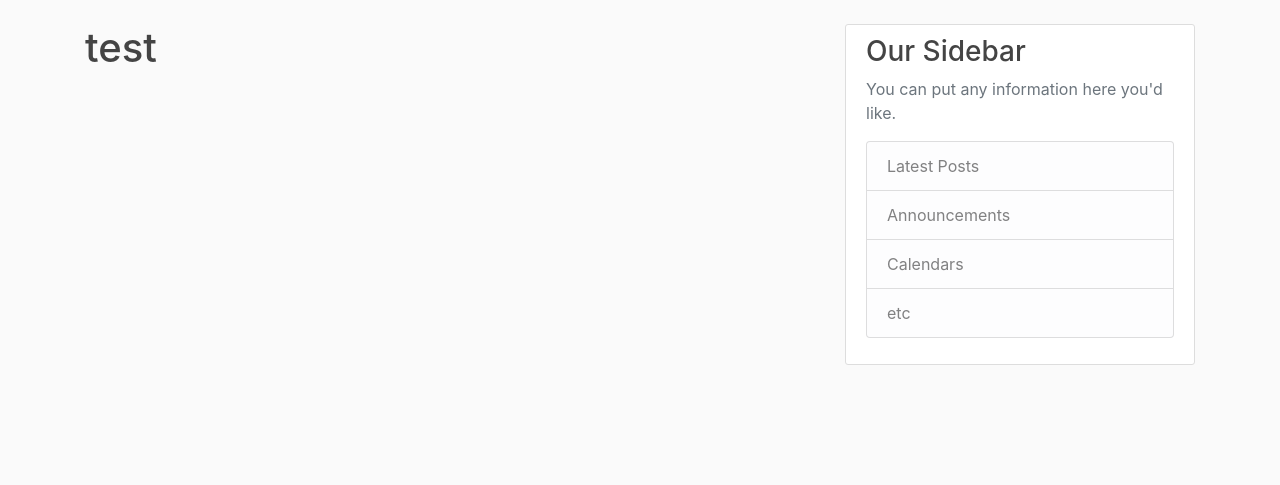
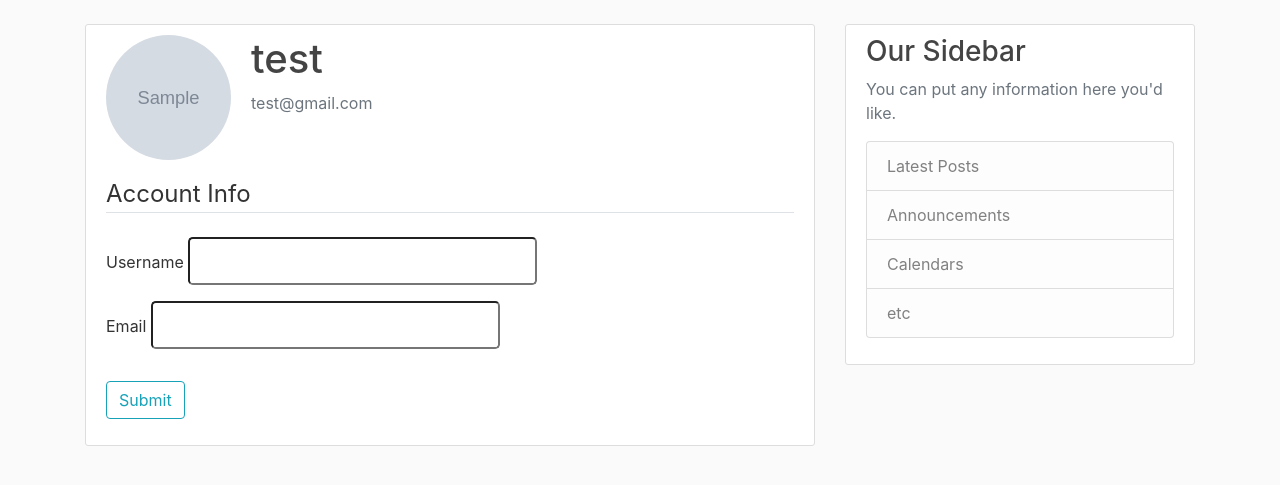
Before and after one commit to ajaynimmala-dev/FLASK_PROJECT1, a Flask app: template app/templates/account.html in a window 1280 px wide. Shown: the part 56-541 px from the top of the page. Run offline with Flask 3, Linux system fonts and the light colour scheme; a user stored in the database is signed in; tables that the repository leaves empty hold one stand-in row (values such as "Sample post"); the template is opened without the code that fills it: most values are stand-ins (such as "Sample title", 1, 10 or a date in 2020); grey boxes marked "Sample" are stand-in pictures; form fields are guessed from the names that the template uses.

Commit message:
Created Account Route

```diff
--- a/app/templates/account.html
+++ b/app/templates/account.html
@@ -1,4 +1,47 @@
 {% extends 'layout.html' %}
     {% block content %}
-        <h1>{{ current_user.username }}</h1>
+        <div class="content-section">
+            <div class="media">
+             <img class="rounded-circle account-img" src="{{ image_file }}">
+                <div class="media-body">
+                    <h2 class="account-heading">{{ current_user.username }}</h2>
+                    <p class="text-secondary">{{ current_user.email }}</p>
+                </div>
+            </div>
+        <form action="" method="POST">
+            {{ form.hidden_tag() }}
+            <fieldset class="form-group">
+                <legend class="border-bottom mb-4">Account Info</legend>
+                    <div class="form-group">
+                        {{ form.username.label(class="form-control-label") }}
+                        {% if form.username.errors %}
+                            {{ form.username(class="form-control form-control-lg is-invalid") }}
+                            <div class="invalid-feedback">
+                                {% for error in form.username.errors %}
+                                    <span>{{ error }}</span>
+                                {% endfor %}`
+                            </div>
+                        {% else %}
+                            {{ form.username(class="form-control-lg") }}
+                        {% endif %}
+                    </div>
+                    <div class="form-group">
+                        {{ form.email.label(class="form-control-label") }}
+                        {% if form.email.errors %}
+                            {{ form.email(class="form-control form-control-lg is-invalid") }}
+                            <div class="invalid-feedback">
+                                {% for error in form.email.errors %}
+                                    <span>{{ error }}</span>
+                                {% endfor %}
+                            </div>
+                        {% else %}
+                            {{ form.email(class="form-control-lg") }}
+                        {% endif %}
+                    </div>
+            </fieldset>
+            <div class="form-group">
+                {{ form.submit(class="btn btn-outline-info") }}
+            </div>
+        </form>
+        </div>
     {% endblock content %}
```
